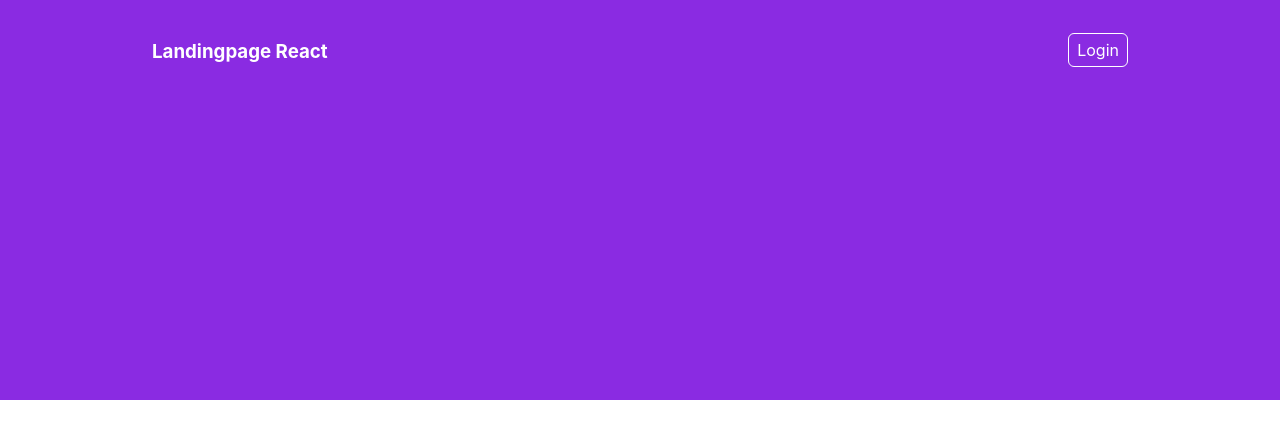
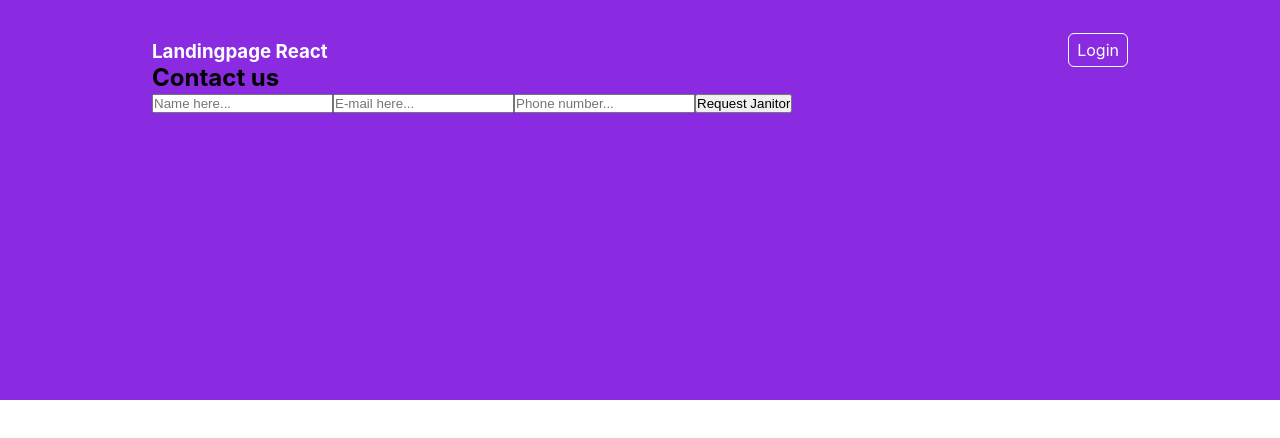
Before and after one commit to paulpessoa/getajanitor, a React (Create React App) app: page / in a window 1280 px wide. Shown: the top 438 px of the page. Built offline with nearby package versions, Linux system fonts and the light colour scheme.

Commit message:
form items

```diff
--- a/src/App.js
+++ b/src/App.js
@@ -5,6 +5,7 @@ function App() {
     <div className="App">
         <div className='main'>
             <div className='center'>
+
               <div className='menu'>
                   <div className='logo'>
                     <h3>Landingpage React</h3>
@@ -13,6 +14,20 @@ function App() {
                       <a href='#'>Login</a>
                   </div>
               </div>
+
+              <div className='form'>
+                  <form>
+                      <h2>Contact us</h2>
+                      <div className='items-form'>
+                          <input type="text" placeholder='Name here...'/>
+                          <input type="email" placeholder='E-mail here...'/>
+                          <input type="tel" placeholder='Phone number...' required/>
+                          <input type="submit" value='Request Janitor'/>
+
+                      </div>
+                  </form>
+
+              </div>
             </div>
         </div>
     </div>
```
